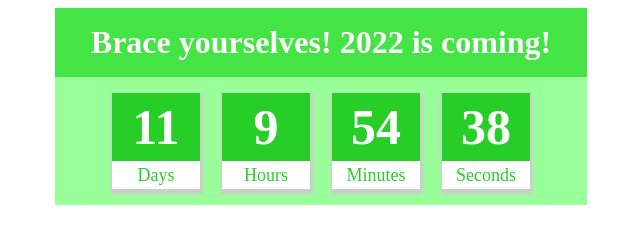
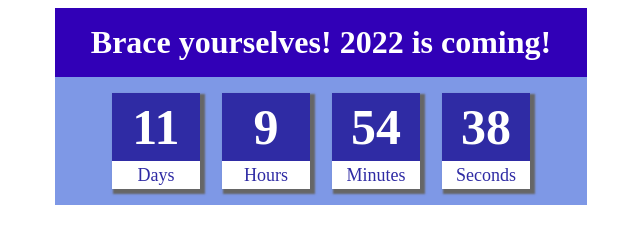
Before and after one commit to Shadow569/New-year-countdown, a plain HTML site: page index.html in a window 1280 px wide. Shown: the whole page, without its empty margins (319-959 px from the left). Drawn offline with Linux system fonts and the light colour scheme.

Commit message:
Update color scheme

```diff
--- a/assets/css/styles.css
+++ b/assets/css/styles.css
@@ -9,7 +9,7 @@ body{
 
 .countdown-box {
     padding: 1em;
-    background: #9f9;
+    background: #7e98e6;
     width: 500px;
     margin: 0 auto;
     text-align: center;
@@ -20,16 +20,16 @@ body{
     margin-right: 0.5em;
     color: #FFF;
     font-size: 18px;
-    background: #28ce28;
+    background: #2f2ba4;
     margin-left: 0.5em;
     min-width: 88px;
-    box-shadow: 1px 3px 0.2em 0.1em #CCC;
+    box-shadow: 3px 3px 0.1em 0.1em #666;
 }
 
 .countdown-container .countdown-element .countdown-label {
     padding: 0.2em;
     background: #FFF;
-    color: #28ce28;
+    color: #2f2ba4;
 }
 
 .countdown-container .countdown-box .countdown-value {
@@ -52,7 +52,7 @@ body h1{
     width: 500px;
     margin: 0 auto;
     padding: 0.5em;
-    background: #45e445;
+    background: #3100b7;
     color: #FFF;
 }
 
```
